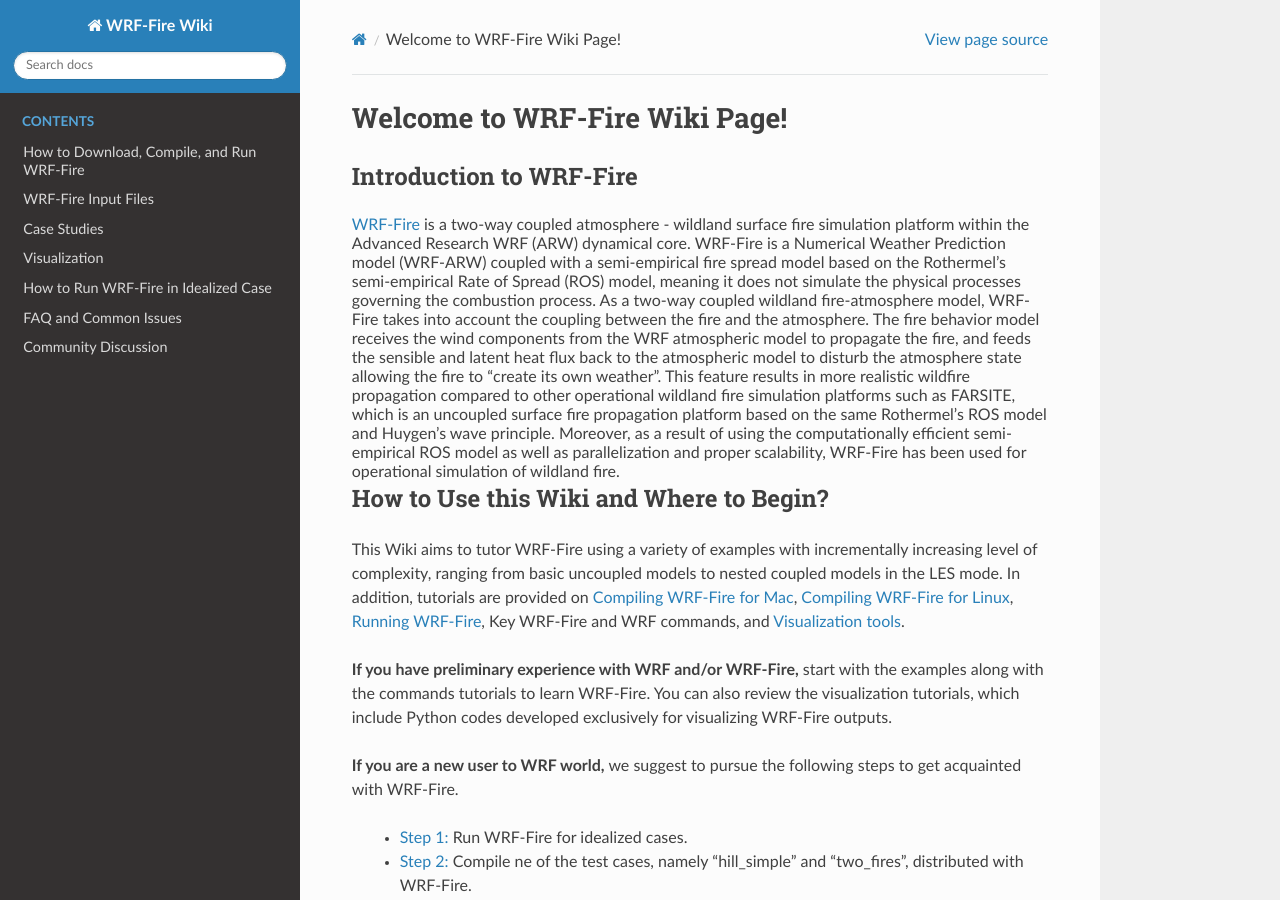
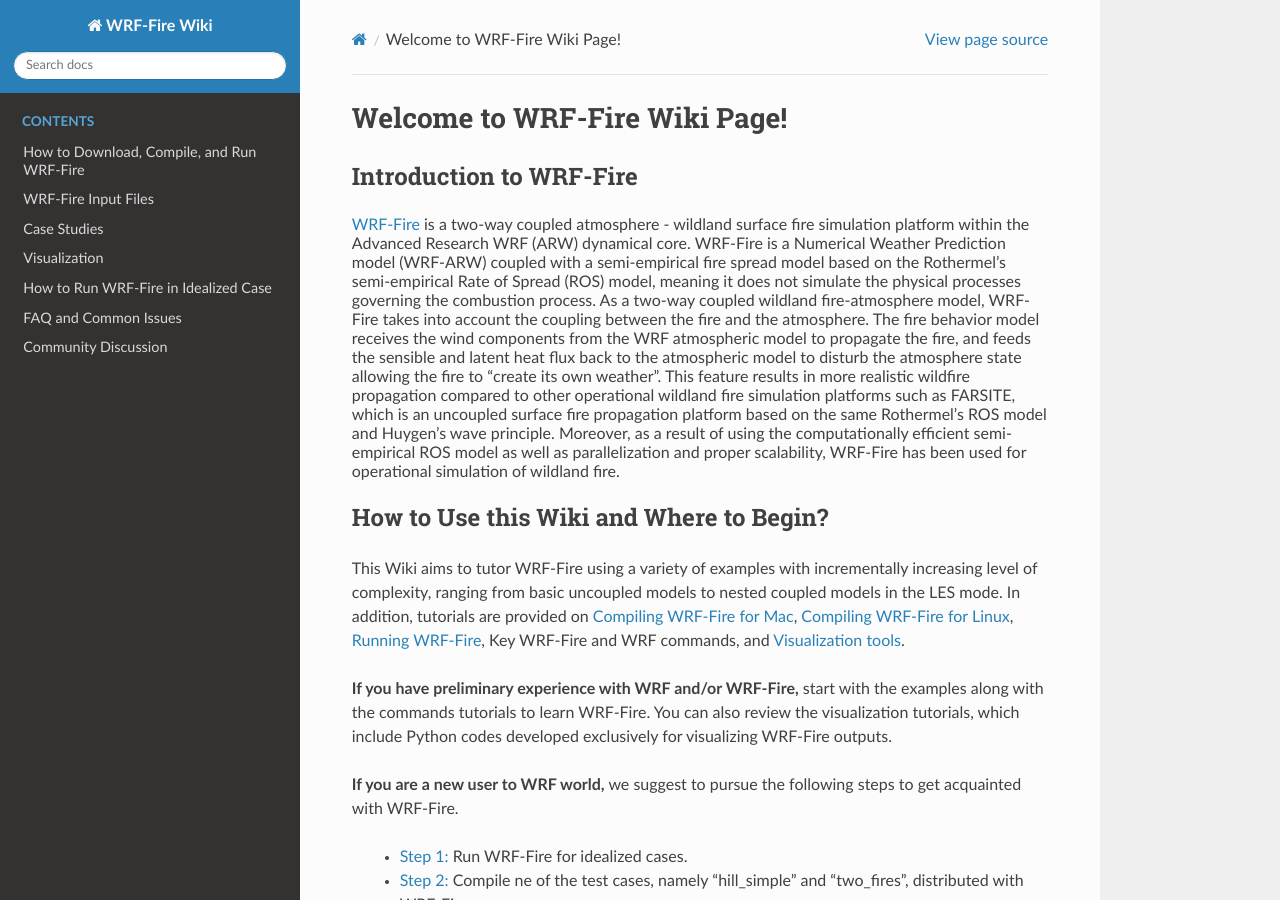
Before and after one commit to WRF-Fire-UNR/UNR-WRF-FIRE, a Sphinx documentation site: the page built from docs/source/index.rst, in a window 1280 px wide and 900 px high. Built offline with Sphinx 7.4.7 and the Read the Docs theme 2.0.0, drawn with Linux system fonts in a browser that asks for light colours.

```diff
--- a/docs/source/index.rst
+++ b/docs/source/index.rst
@@ -11,7 +11,7 @@ Introduction to WRF-Fire
 
 .. raw:: html
 
-   <a href="https://ral.ucar.edu/solutions/products/wrf-fire-wildland-fire-modeling" target="_blank">WRF-Fire</a> is a two-way coupled atmosphere - wildland surface fire simulation platform within the Advanced Research WRF (ARW) dynamical core. WRF-Fire is a Numerical Weather Prediction model (WRF-ARW) coupled with a semi-empirical fire spread model based on the Rothermel’s semi-empirical Rate of Spread (ROS) model, meaning it does not simulate the physical processes governing the combustion process. As a two-way coupled wildland fire-atmosphere model, WRF-Fire takes into account the coupling between the fire and the atmosphere. The fire behavior model receives the wind components from the WRF atmospheric model to propagate the fire, and feeds the sensible and latent heat flux back to the atmospheric model to disturb the atmosphere state allowing the fire to “create its own weather”. This feature results in more realistic wildfire propagation compared to other operational wildland fire simulation platforms such as FARSITE, which is an uncoupled surface fire propagation platform based on the same Rothermel’s ROS model and Huygen’s wave principle. Moreover, as a result of using the computationally efficient semi-empirical ROS model as well as parallelization and proper scalability, WRF-Fire has been used for operational simulation of wildland fire.<br>
+   <a href="https://ral.ucar.edu/solutions/products/wrf-fire-wildland-fire-modeling" target="_blank">WRF-Fire</a> is a two-way coupled atmosphere - wildland surface fire simulation platform within the Advanced Research WRF (ARW) dynamical core. WRF-Fire is a Numerical Weather Prediction model (WRF-ARW) coupled with a semi-empirical fire spread model based on the Rothermel’s semi-empirical Rate of Spread (ROS) model, meaning it does not simulate the physical processes governing the combustion process. As a two-way coupled wildland fire-atmosphere model, WRF-Fire takes into account the coupling between the fire and the atmosphere. The fire behavior model receives the wind components from the WRF atmospheric model to propagate the fire, and feeds the sensible and latent heat flux back to the atmospheric model to disturb the atmosphere state allowing the fire to “create its own weather”. This feature results in more realistic wildfire propagation compared to other operational wildland fire simulation platforms such as FARSITE, which is an uncoupled surface fire propagation platform based on the same Rothermel’s ROS model and Huygen’s wave principle. Moreover, as a result of using the computationally efficient semi-empirical ROS model as well as parallelization and proper scalability, WRF-Fire has been used for operational simulation of wildland fire. <br><br>
 
 How to Use this Wiki and Where to Begin?
 ----------------------------------------
```
